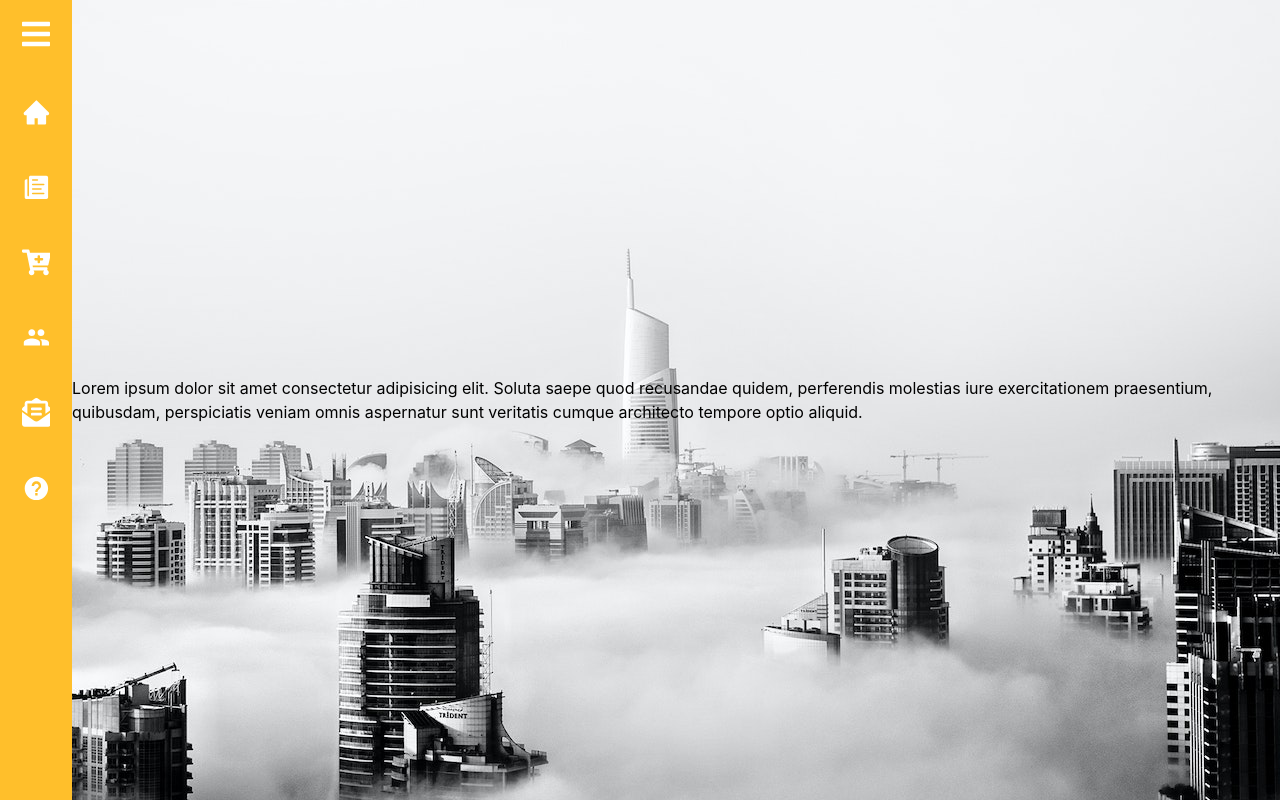
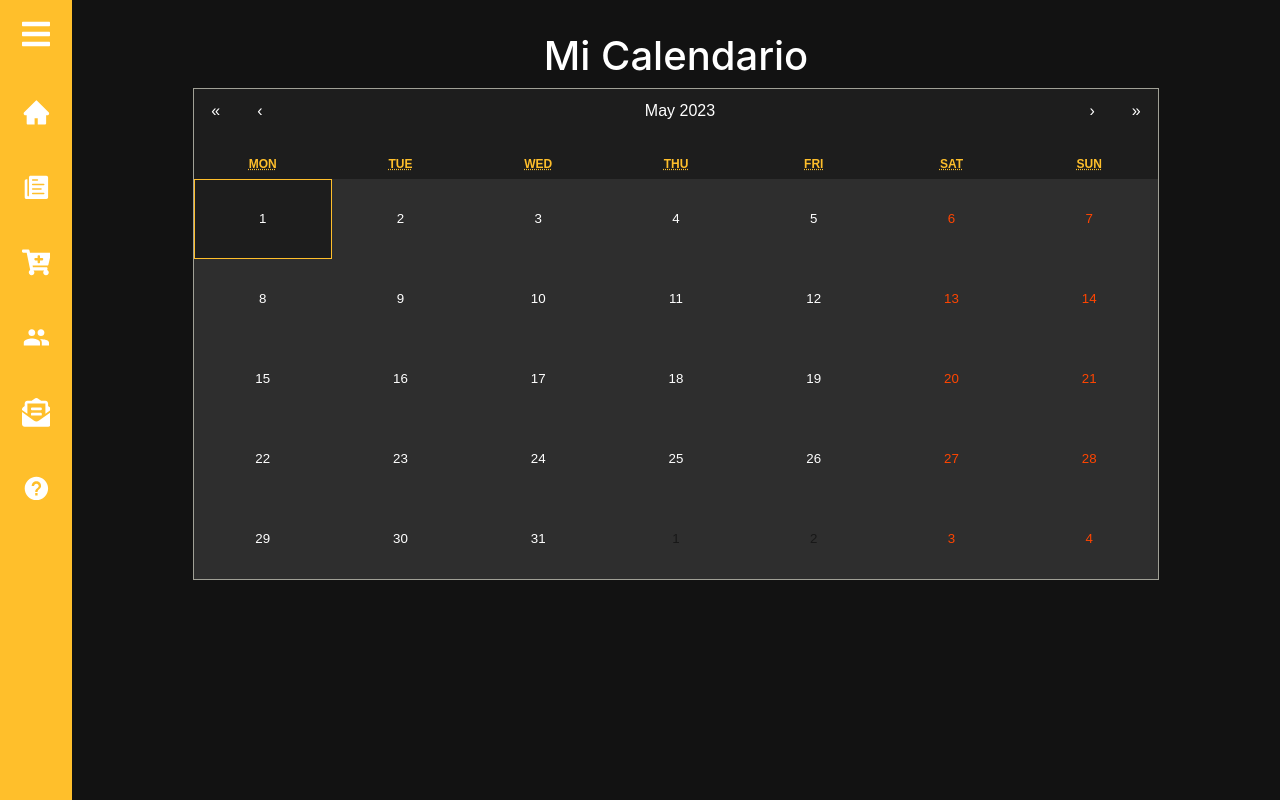
Before and after one commit to SantiagoTonin/CalendarFront, a React (Create React App) app: page /home in a window 1280 px wide. Built offline with nearby package versions, Linux system fonts and the light colour scheme.

Commit message:
calendario armado

```diff
--- a/package.json
+++ b/package.json
@@ -3,6 +3,7 @@
   "version": "0.1.0",
   "private": true,
   "dependencies": {
+    "@fullcalendar/core": "^6.1.7",
     "@testing-library/jest-dom": "^5.16.5",
     "@testing-library/react": "^13.4.0",
     "@testing-library/user-event": "^13.5.0",
@@ -10,6 +11,7 @@
     "bootstrap": "^5.2.3",
     "react": "^18.2.0",
     "react-bootstrap": "^2.7.4",
+    "react-calendar": "^4.2.1",
     "react-dom": "^18.2.0",
     "react-icons": "^4.8.0",
     "react-router-dom": "^6.11.0",
--- a/src/components/home/Home.js
+++ b/src/components/home/Home.js
@@ -1,15 +1,24 @@
+import Sidebar from "../sidebar/Sidebar";
+import React, { useState } from "react";
+import Calendar from "react-calendar";
+import "react-calendar/dist/Calendar.css";
 import "./home.css";
-import Sidebar from "../sidebar/Sidebar";
+import "./calendar.css";
 
 const Home = () => {
+  const [date, setDate] = useState(new Date());
+  const onChange = (newDate) => {
+    setDate(newDate);
+  };
   return (
     <main>
       <aside className="homeSide">
         <Sidebar />
       </aside>
       <article className="homeContent">
-        <div className="d-flex flex-column justify-content-center align-items-center w-100 h-100">
-          Lorem ipsum dolor sit amet consectetur adipisicing elit. Soluta saepe quod recusandae quidem, perferendis molestias iure exercitationem praesentium, quibusdam, perspiciatis veniam omnis aspernatur sunt veritatis cumque architecto tempore optio aliquid.
+        <div className="calendarApp">
+          <h1>Mi Calendario</h1>
+          <Calendar onChange={onChange} value={date} className="calendarContainer"/>
         </div>
       </article>
     </main>
--- /dev/null
+++ b/src/components/home/calendar.css
@@ -0,0 +1,109 @@
+.react-calendar__tile {
+  width: 80px;
+  height: 80px;
+}
+
+.react-calendar__tile:is(:hover, :active) {
+  background-color: var(--btn-contrast);
+}
+
+.react-calendar__navigation button:is(:hover, :active, :focus) {
+  background-color: var(--btn-contrast);
+}
+
+.react-calendar__month-view__days__day {
+  background-color: var(--btn-backgroud-accent);
+  color: white;
+}
+
+.react-calendar__month-view__days__day:is(:hover, :active, :focus) {
+  border: 1px solid orangered;
+  color: white;
+}
+
+.react-calendar__navigation
+  button.react-calendar__navigation__arrow.react-calendar__navigation__prev2-button,
+.react-calendar__navigation
+  button.react-calendar__navigation__arrow.react-calendar__navigation__next2-button,
+.react-calendar__navigation
+  button.react-calendar__navigation__arrow.react-calendar__navigation__prev-button,
+.react-calendar__navigation
+  button.react-calendar__navigation__arrow.react-calendar__navigation__next-button {
+  color: white;
+  background-color: var(--btn-color);
+}
+
+.react-calendar__navigation
+  button.react-calendar__navigation__arrow.react-calendar__navigation__prev2-button:is(
+    :hover,
+    :active,
+    :focus
+  ),
+.react-calendar__navigation
+  button.react-calendar__navigation__arrow.react-calendar__navigation__next2-button:is(
+    :hover,
+    :active,
+    :focus
+  ),
+.react-calendar__navigation
+  button.react-calendar__navigation__arrow.react-calendar__navigation__prev-button:is(
+    :hover,
+    :active,
+    :focus
+  ),
+.react-calendar__navigation
+  button.react-calendar__navigation__arrow.react-calendar__navigation__next-button:is(
+    :hover,
+    :active,
+    :focus
+  ) {
+  color: var(--secondary-color);
+  transform: scale(95%);
+}
+
+.react-calendar__month-view__days__day--neighboringMonth {
+  color: rgb(24, 24, 24);
+}
+
+.react-calendar__month-view__days__day--weekend {
+  color: orangered;
+}
+
+.react-calendar__year-view .react-calendar__tile,
+.react-calendar__decade-view .react-calendar__tile,
+.react-calendar__century-view .react-calendar__tile {
+  color: white;
+}
+
+.react-calendar__tile:enabled:is(:hover, :active, :focus) {
+  background: var(--btn-backgroud-accent);
+}
+
+.react-calendar__tile--now {
+  border: 1px solid var(--secondary-color)!important;
+  background-color: transparent;
+}
+
+.react-calendar__tile--now:enabled:hover,
+.react-calendar__tile--now:enabled:focus {
+  background-color: rgb(84, 84, 84);
+  color: white;
+}
+
+.react-calendar__tile--hasActive {
+  background-color: transparent;
+}
+
+.react-calendar__navigation button {
+  background-color: var(--btn-color);
+  color: white;
+}
+
+.react-calendar__navigation button:enabled:hover,
+.react-calendar__navigation button:enabled:focus {
+  background-color: var(--btn-backgroud-accent);
+}
+
+.react-calendar__navigation button:disabled {
+  background-color: var(--btn-backgroud-accent);
+}
--- a/src/components/home/home.css
+++ b/src/components/home/home.css
@@ -1,23 +1,34 @@
-main{
+main {
   display: grid;
   grid-template-columns: 4.5rem auto;
-  grid-template-rows: minmax(100vh,auto);
+  grid-template-rows: auto auto;
 }
 
 .homeContent {
-  min-height: 100vh;
-  width: auto;
   grid-area: "content";
-  background-image: url(../../assets/images/background.jpg);
-  background-position: center;
-  background-repeat: no-repeat;
-  background-size: cover;
-  background-attachment: fixed;
   background-color: var(--main-color);
-  color: black;
+  color: white;
 }
 
 .homeSide {
   grid-area: "side";
   background-color: var(--secondary-color);
 }
+
+.calendarApp {
+  min-height: 100vh;
+  max-width: 100%;
+  display: flex;
+  flex-direction: column;
+  align-items: center;
+  color: white;
+  padding-top: 2rem;
+}
+
+.calendarContainer {
+  width: 80%;
+  height: 80%;
+  font-size: 1rem;
+  color: var(--secondary-color);
+  background-color: var(--btn-color);
+}
--- a/src/components/sidebar/Sidebar.js
+++ b/src/components/sidebar/Sidebar.js
@@ -16,8 +16,8 @@ const Sidebar = () => {
           <Link to="#" className="menuIcon">
             <FaBars onClick={showSidebar} />
           </Link>
-          <Link href="#" className='navIcons'><AiFillHome /></Link>
-          <Link href="#" className='navIcons'><IoIosPaper /></Link>
+          <Link href="/home" className='navIcons'><AiFillHome /></Link>
+          <Link href="/" className='navIcons'><IoIosPaper /></Link>
           <Link href="#" className='navIcons'><FaCartPlus /></Link>
           <Link href="#" className='navIcons'><IoMdPeople /></Link>
           <Link href="#" className='navIcons'><FaEnvelopeOpenText /></Link>
--- a/src/components/sidebar/SidebarData.js
+++ b/src/components/sidebar/SidebarData.js
@@ -12,7 +12,7 @@ export const SidebarData = [
   },
   {
     title: 'Reports',
-    path: '/reports',
+    path: '/',
     icon: <IoIosPaper />,
     cName: 'navText'
   },
--- a/src/index.css
+++ b/src/index.css
@@ -1,9 +1,9 @@
 :root {
   --main-color:#121212;
   --secondary-color:#ffbf2b;
-  --btn-color:#181818;
+  --btn-color:#1d1d1d;
   --btn-contrast:#b27e12;
-  --btn-backgroud-accent:#1d1d1d;
+  --btn-backgroud-accent:#2e2e2e;
 }
 
 *{
```
Also changed, not shown: 1 other file (tests, documents, lock files or other folders).
